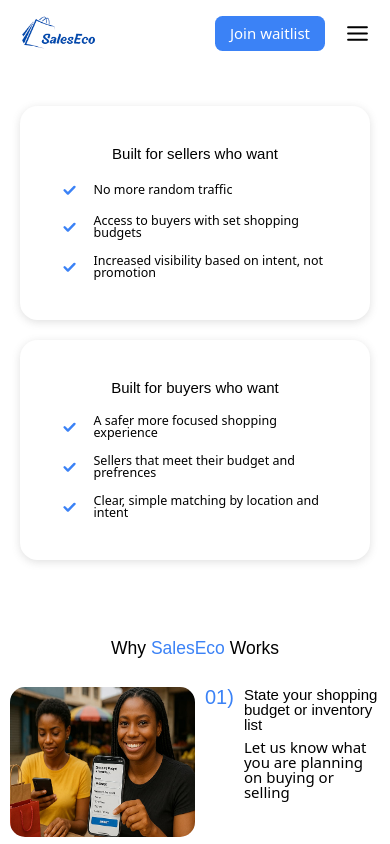
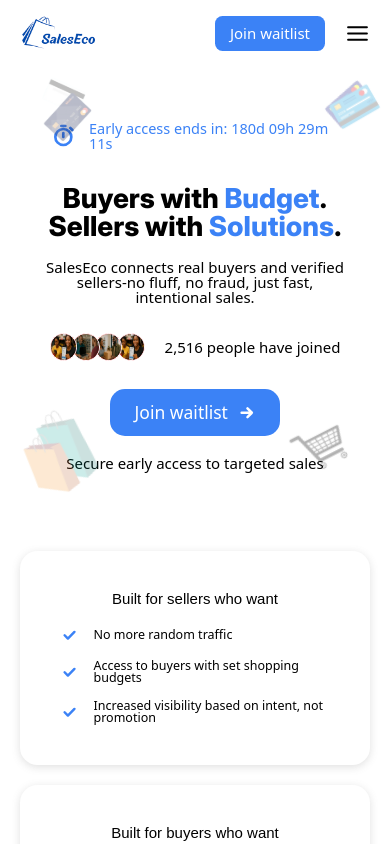
Before and after one commit to stephenson080/saleseco-website, a React (Vite) app: page / in a window 390 px wide. Shown: the top 844 px of the page. Built offline with nearby package versions, Linux system fonts and the light colour scheme; a web font is replaced by a local one.

Commit message:
Added hero for mobile view

```diff
--- /dev/null
+++ b/src/components/countdown/CountdownTimer.tsx
@@ -0,0 +1,79 @@
+import React, { useEffect, useState } from 'react';
+
+import type { TimeLeft } from '../../lib/types';
+type Props = {};
+
+const CountdownTimer = (props: Props) => {
+    const [targetDate] = useState(() => {
+        const now = new Date();
+        const target = new Date(now);
+        target.setDate(now.getDate() + 179);
+        target.setHours(target.getDate() + 23);
+        target.setMinutes(target.getDate() + 52);
+        target.setSeconds(target.getDate() + 40);
+        return target;
+    });
+
+    const [timeLeft, setTimeLeft] = useState<TimeLeft>({
+        days: 0,
+        hours: 0,
+        minutes: 0,
+        seconds: 0
+    });
+
+    useEffect(() => {
+        const calculateTimeLeft = () => {
+            const now = new Date().getTime();
+            const difference = targetDate.getTime() - now;
+
+            if (difference > 0) {
+                const days = Math.floor(difference / (1000 * 60 * 60 * 24));
+                const hours = Math.floor((difference % (1000 * 60 * 60 * 24)) / (1000 * 60 * 60));
+                const minutes = Math.floor((difference % (1000 * 60 * 60)) / (1000 * 60));
+                const seconds = Math.floor((difference % (1000 * 60)) / 1000);
+
+                setTimeLeft({ days, hours, minutes, seconds });
+            } else {
+                setTimeLeft({ days: 0, hours: 0, minutes: 0, seconds: 0 });
+            }
+        };
+
+        calculateTimeLeft();
+        const timer = setInterval(calculateTimeLeft, 1000);
+
+        return () => clearInterval(timer);
+    }, [targetDate]);
+
+    const formatTime = (value: number): string => {
+        return value.toString().padStart(2, '0');
+    };
+
+    return (
+        <div className="w-fit p-[1.5rem] rounded-[1.15rem] bg-white">
+            <div className="flex items-center gap-6">
+                <span className="">
+                    <svg
+                        className="w-[2rem]"
+                        viewBox="0 0 15 17"
+                        fill="none"
+                        xmlns="http://www.w3.org/2000/svg"
+                    >
+                        <path
+                            d="M7 9.75V6.75M13.75 4.5L12.25 3M5.5 1.5H8.5M7 15.75C3.68629 15.75 1 13.0637 1 9.75C1 6.43629 3.68629 3.75 7 3.75C10.3137 3.75 13 6.43629 13 9.75C13 13.0637 10.3137 15.75 7 15.75Z"
+                            stroke="#3B82F6"
+                            stroke-width="2"
+                            stroke-linecap="round"
+                            stroke-linejoin="round"
+                        />
+                    </svg>
+                </span>
+                <span className="inline-block text-[1.45rem] text-[#3b82f6]">
+                    Early access ends in: {timeLeft.days}d {formatTime(timeLeft.hours)}h{' '}
+                    {formatTime(timeLeft.minutes)}m {formatTime(timeLeft.seconds)}s
+                </span>
+            </div>
+        </div>
+    );
+};
+
+export default CountdownTimer;
--- /dev/null
+++ b/src/components/hero/Hero.tsx
@@ -0,0 +1,98 @@
+import React from 'react';
+import CountdownTimer from '../countdown/CountdownTimer';
+
+// Images
+import image_1 from '../../assets/images/image_1.jpg';
+import image_2 from '../../assets/images/image_2.jpg';
+import image_3 from '../../assets/images/image_3.jpg';
+
+type Props = {};
+
+const Hero = (props: Props) => {
+    return (
+        <div className="relative h-full flex flex-col space-y-[2rem] justify-center items-center">
+            <div>
+                <CountdownTimer />
+            </div>
+
+            <div className="text-center">
+                <h1 className="font-inter-extrabold text-[2.75rem] mb-[2rem]">
+                    Buyers with <span className="inline-block text-[#3b82f6]">Budget</span>. Sellers
+                    with <span className="inline-block text-[#3b82f6]">Solutions</span>.
+                </h1>
+
+                <p className="text-[1.5rem]">
+                    SalesEco connects real buyers and verified sellers-no fluff, no fraud, just
+                    fast, intentional sales.
+                </p>
+            </div>
+
+            <div className="w-fit p-[.8rem] bg-white rounded-[1rem] flex items-center gap-2">
+                <div className="flex items-center isolate">
+                    <div className="bg-red-500 size-11 rounded-full border border-white">
+                        <img
+                            className="h-full w-full object-fit rounded-full"
+                            src={image_1}
+                            alt=""
+                        />
+                    </div>
+                    <div className="bg-red-500 size-11 relative -left-2 -z-1 rounded-full border border-white">
+                        <img
+                            className="h-full w-full object-fit rounded-full"
+                            src={image_2}
+                            alt=""
+                        />
+                    </div>
+                    <div className="bg-red-500 size-11 rounded-full relative -left-4 -z-2 border border-white">
+                        <img
+                            className="h-full w-full object-fit rounded-full"
+                            src={image_3}
+                            alt=""
+                        />
+                    </div>
+                    <div className="bg-red-500 size-11 rounded-full relative -left-6 -z-3 border border-white">
+                        <img
+                            className="h-full w-full object-fit rounded-full"
+                            src={image_1}
+                            alt=""
+                        />
+                    </div>
+                </div>
+
+                <div>
+                    <span className="text-[1.5rem]">2,516 people have joined</span>
+                </div>
+            </div>
+
+            <div>
+                <button className="bg-btn-active flex items-center gap-4 py-[1.5rem] px-[2.5rem] rounded-[1.5rem] text-white">
+                    <span className="inline-block text-[1.75rem]">Join waitlist</span>
+                    <span className="inline-block">
+                        <svg
+                            className="w-[1.75rem]"
+                            viewBox="0 0 14 14"
+                            fill="none"
+                            xmlns="http://www.w3.org/2000/svg"
+                        >
+                            <path
+                                d="M2.91406 7H11.0807M11.0807 7L7.58073 3.5M11.0807 7L7.58073 10.5"
+                                stroke="white"
+                                stroke-width="2"
+                                stroke-linecap="round"
+                                stroke-linejoin="round"
+                            />
+                        </svg>
+                    </span>
+                </button>
+            </div>
+
+            <div>
+                <span className="text-[1.5rem]">Secure early access to targeted sales</span>
+            </div>
+
+
+        </div>
+    );
+};
+
+export default Hero;
--- a/src/index.css
+++ b/src/index.css
@@ -83,7 +83,6 @@
     color: #000;
 }
 
-
 .custom-shadow {
     box-shadow: rgba(99, 99, 99, 0.2) 0px 2px 8px 0px;
 }
--- a/src/pages/home/Home.tsx
+++ b/src/pages/home/Home.tsx
@@ -1,15 +1,38 @@
 import React from 'react';
 
+// Icons
+import cardTl from '../../assets/icons/card_tl.svg';
+import cardTr from '../../assets/icons/card_tr.svg';
+import cardBl from '../../assets/icons/shop_bags.svg';
+import cardBr from '../../assets/icons/cart.svg';
+
+// Images
 import image_1 from '../../assets/images/image_1.jpg';
 import image_2 from '../../assets/images/image_2.jpg';
 import image_3 from '../../assets/images/image_3.jpg';
+
 import SalesEcoForm from '../../components/form/SalesEcoForm';
+import Hero from '../../components/hero/Hero';
 
 type Props = {};
 
 const Home = (props: Props) => {
     return (
         <div>
+            <section className="relative h-fit py-[4rem]">
+                <div className="w-[80%] mx-auto">
+                    <Hero />
+                </div>
+
+                {/* Icons */}
+                <div className="absolute top-0 left-0 h-full w-full">
+                    <img src={cardTl} alt="" className="absolute top-0 left-0" />
+                    <img src={cardTr} alt="" className="absolute top-0 right-0" />
+                    <img src={cardBl} alt="" className="absolute bottom-0 left-0" />
+                    <img src={cardBr} alt="" className="absolute bottom-0 right-0" />
+                </div>
+            </section>
+
             <section className="px-[2rem] py-[4rem] bg-white">
                 <div className="space-y-[2rem]">
                     <div className="w-full custom-shadow rounded-[1.75rem]">
@@ -287,8 +310,8 @@
                                     Set budgets, not just interests
                                 </h4>
                                 <p className="text-[1.5rem]">
-                                    No more window shoppers. Every user has a set budget and intent to
-                                    transact.
+                                    No more window shoppers. Every user has a set budget and intent
+                                    to transact.
                                 </p>
                             </div>
                         </div>
```
Also changed, not shown: src/components/form/SalesEcoForm.tsx (+4 -12 lines), src/lib/types.ts (+7 -0 lines).
